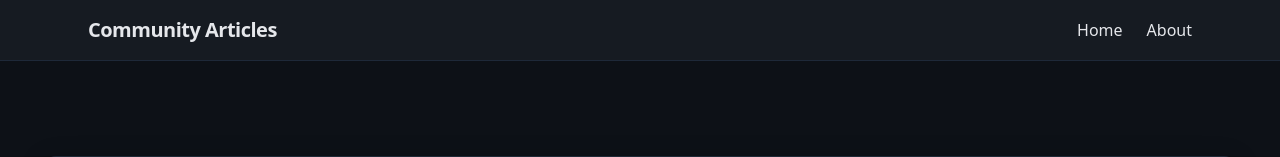
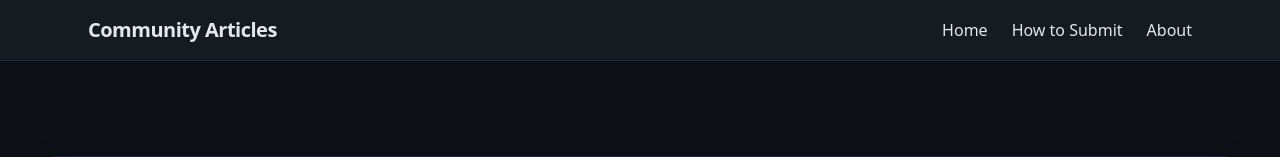
Before and after one commit to gabriel-logan/community-articles, a React (Vite) app: page /community-articles/about in a window 1280 px wide. Shown: the top 157 px of the page. Built offline with nearby package versions, Linux system fonts and the light colour scheme; what @wooorm/starry-night would draw is missing.

Commit message:
feat: add "How to Submit" link to Header for user guidance

```diff
--- a/src/components/Header.tsx
+++ b/src/components/Header.tsx
@@ -46,6 +46,13 @@ export default function Header() {
           <Link to="/" className="transition-colors hover:text-blue-400">
             Home
           </Link>
+          <Link
+            to="https://github.com/gabriel-logan/community-articles/blob/main/README.md"
+            className="transition-colors hover:text-blue-400"
+            target="_blank"
+          >
+            How to Submit
+          </Link>
           <Link to="/about" className="transition-colors hover:text-blue-400">
             About
           </Link>
@@ -62,6 +69,14 @@ export default function Header() {
             Home
           </Link>
           <Link
+            to="https://github.com/gabriel-logan/community-articles/blob/main/README.md"
+            onClick={() => setIsOpen(false)}
+            className="transition-colors hover:text-blue-400"
+            target="_blank"
+          >
+            How to Submit
+          </Link>
+          <Link
             to="/about"
             onClick={() => setIsOpen(false)}
             className="transition-colors hover:text-blue-400"
```
Also changed, not shown: 1 other file (tests, documents, lock files or other folders).
